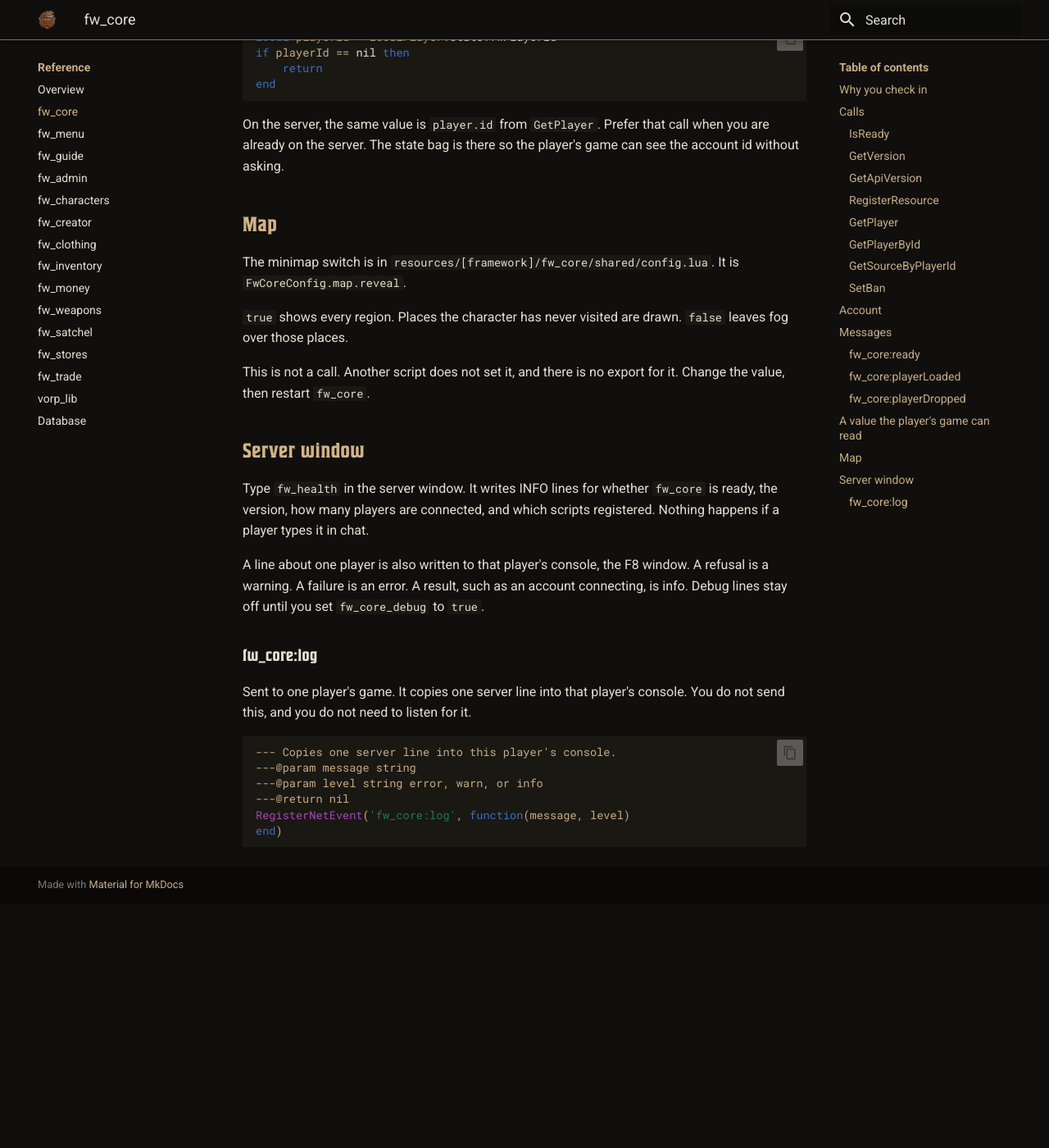
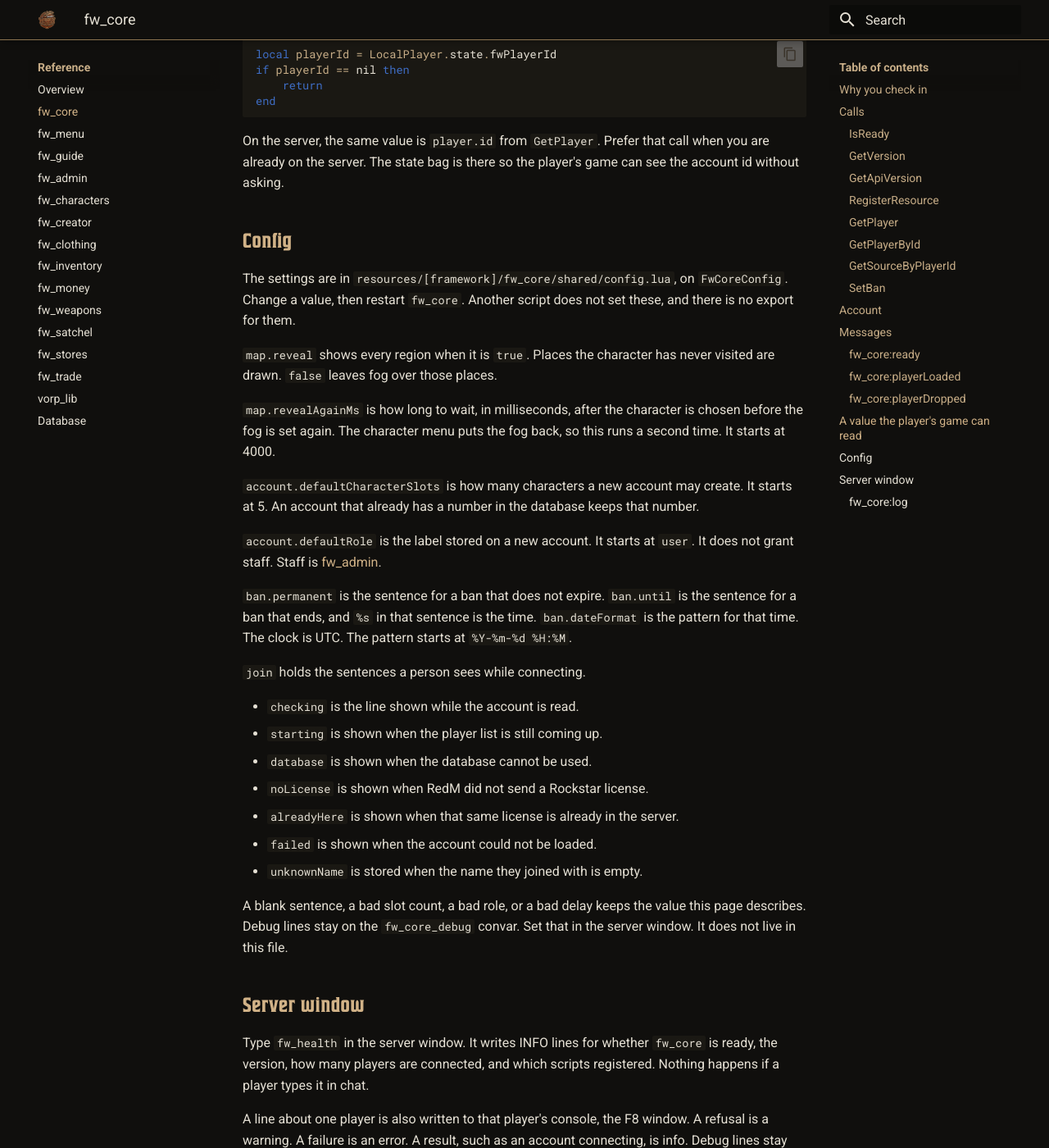
Before and after one commit to Benality/fw-framework-docs, an MkDocs documentation site: the page built from content/fw-core.md, in a window 1280 px wide and 1400 px high, scrolled down 7303 px. Shown: the whole window at 82% size. Built offline with MkDocs 1.6.1 and Material for MkDocs 9.7.7, drawn with Linux system fonts in a browser that asks for light colours; before the commit the page ends 8405 px from its top, so only the background shows below that; some of the changed text lies outside the part shown.

Commit message:
Explain the account, ban, and map settings in fw_core.
Co-authored-by: Cursor <cursoragent@cursor.com>

```diff
--- a/content/fw-core.md
+++ b/content/fw-core.md
@@ -219,8 +219,8 @@ A ban of one day is `os.time() + (24 * 3600)`. Lift it with `SetBan(license, nil
 | `steam` | Steam id, or nothing. |
 | `discord` | Discord id, or nothing. |
 | `name` | The name they joined with. |
-| `role` | A label on the account. New accounts are `user`. This does not make them an admin. Use [fw_admin](fw-admin.md). |
-| `characterSlots` | How many characters this account may create. |
+| `role` | A label on the account. A new account uses `account.defaultRole` in the config, which starts as `user`. This does not make them an admin. Use [fw_admin](fw-admin.md). |
+| `characterSlots` | How many characters this account may create. A new account uses `account.defaultCharacterSlots`, which starts at 5. An account that already has a number keeps it. |
 | `warnings` | A stored count. Nothing happens because of it. |
 | `banned` | Always false here. A banned license never finishes joining. |
 | `bannedUntil` | Always 0 here. |
@@ -286,13 +286,31 @@ end
 
 On the server, the same value is `player.id` from `GetPlayer`. Prefer that call when you are already on the server. The state bag is there so the player's game can see the account id without asking.
 
-## Map
+## Config
 
-The minimap switch is in `resources/[framework]/fw_core/shared/config.lua`. It is `FwCoreConfig.map.reveal`.
+The settings are in `resources/[framework]/fw_core/shared/config.lua`, on `FwCoreConfig`. Change a value, then restart `fw_core`. Another script does not set these, and there is no export for them.
 
-`true` shows every region. Places the character has never visited are drawn. `false` leaves fog over those places.
+`map.reveal` shows every region when it is `true`. Places the character has never visited are drawn. `false` leaves fog over those places.
 
-This is not a call. Another script does not set it, and there is no export for it. Change the value, then restart `fw_core`.
+`map.revealAgainMs` is how long to wait, in milliseconds, after the character is chosen before the fog is set again. The character menu puts the fog back, so this runs a second time. It starts at 4000.
+
+`account.defaultCharacterSlots` is how many characters a new account may create. It starts at 5. An account that already has a number in the database keeps that number.
+
+`account.defaultRole` is the label stored on a new account. It starts at `user`. It does not grant staff. Staff is [fw_admin](fw-admin.md).
+
+`ban.permanent` is the sentence for a ban that does not expire. `ban.until` is the sentence for a ban that ends, and `%s` in that sentence is the time. `ban.dateFormat` is the pattern for that time. The clock is UTC. The pattern starts at `%Y-%m-%d %H:%M`.
+
+`join` holds the sentences a person sees while connecting.
+
+- `checking` is the line shown while the account is read.
+- `starting` is shown when the player list is still coming up.
+- `database` is shown when the database cannot be used.
+- `noLicense` is shown when RedM did not send a Rockstar license.
+- `alreadyHere` is shown when that same license is already in the server.
+- `failed` is shown when the account could not be loaded.
+- `unknownName` is stored when the name they joined with is empty.
+
+A blank sentence, a bad slot count, a bad role, or a bad delay keeps the value this page describes. Debug lines stay on the `fw_core_debug` convar. Set that in the server window. It does not live in this file.
 
 ## Server window
 
```
